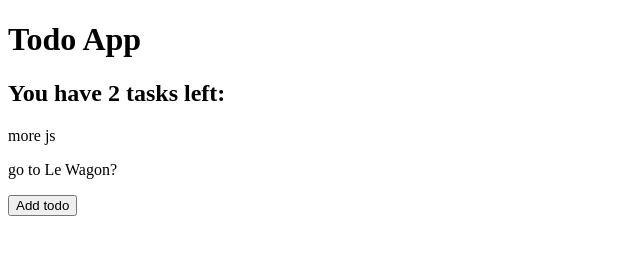
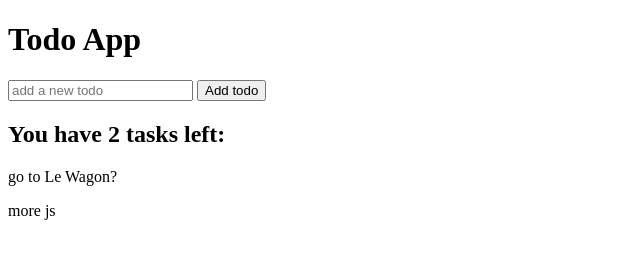
Before and after one commit to malawi89/udemy, a plain HTML site: page JS/todo-app/index.html in a window 1280 px wide. Shown: the whole page, without its empty margins (0-640 px from the left). Drawn offline with Linux system fonts and the light colour scheme.

Commit message:
added input fields to app and event listeners to inputs

```diff
--- a/JS/notes-app/notes-app.js
+++ b/JS/notes-app/notes-app.js
@@ -11,6 +11,7 @@ const notes = [{
 
 document.querySelector('#create-note').addEventListener('click', (e) =>{
  e.target.textContent = 'The button was clicked'
+
 })
 
 document.querySelector('#delete-all').addEventListener('click', (e) =>{
@@ -19,3 +20,7 @@ document.querySelector('#delete-all').addEventListener('click', (e) =>{
         note.remove()
     })
    })
+
+document.querySelector('#search').addEventListener('input', (e) => {
+   console.log(e.target.value)
+})
--- a/JS/todo-app/index.html
+++ b/JS/todo-app/index.html
@@ -13,6 +13,7 @@
     <p>Win cards</p>
     <p>Eat roast</p>
     <p>Apply to jobs</p> -->
+    <input type="text" id="new-todo" placeholder="add a new todo">
     <button id="to-do">Add todo</button>
     <script src="main.js"></script>
 </body>
--- a/JS/todo-app/main.js
+++ b/JS/todo-app/main.js
@@ -21,18 +21,21 @@ todos.forEach(todo => {
         counter += 1;
         const newToDo = document.createElement('p')
         newToDo.textContent = `${todo.task}`
-        document.querySelector("body").insertBefore(newToDo, todoButton)
+        todoButton.insertAdjacentElement('afterend', newToDo)
     }
 })
+
 const counterElement = document.createElement('h2')
 counterElement.textContent = `You have ${counter} tasks left:`
-firstPara = document.querySelector('p')
-document.querySelector("body").insertBefore(counterElement, firstPara)
-
-
+h1Title = document.querySelector('h1')
+// document.querySelector("body").insertBefore(counterElement, firstPara)
+todoButton.insertAdjacentElement('afterend', counterElement)
 
 
 document.getElementById('to-do').addEventListener('click', (e) => {
     e.target.textContent = "Todo Added"
+})
 
+document.getElementById('new-todo').addEventListener("input", e => {
+    console.log(e.target.value);
 })
```
Also changed, not shown: JS/notes-app/index.html (+1 -0 lines).
